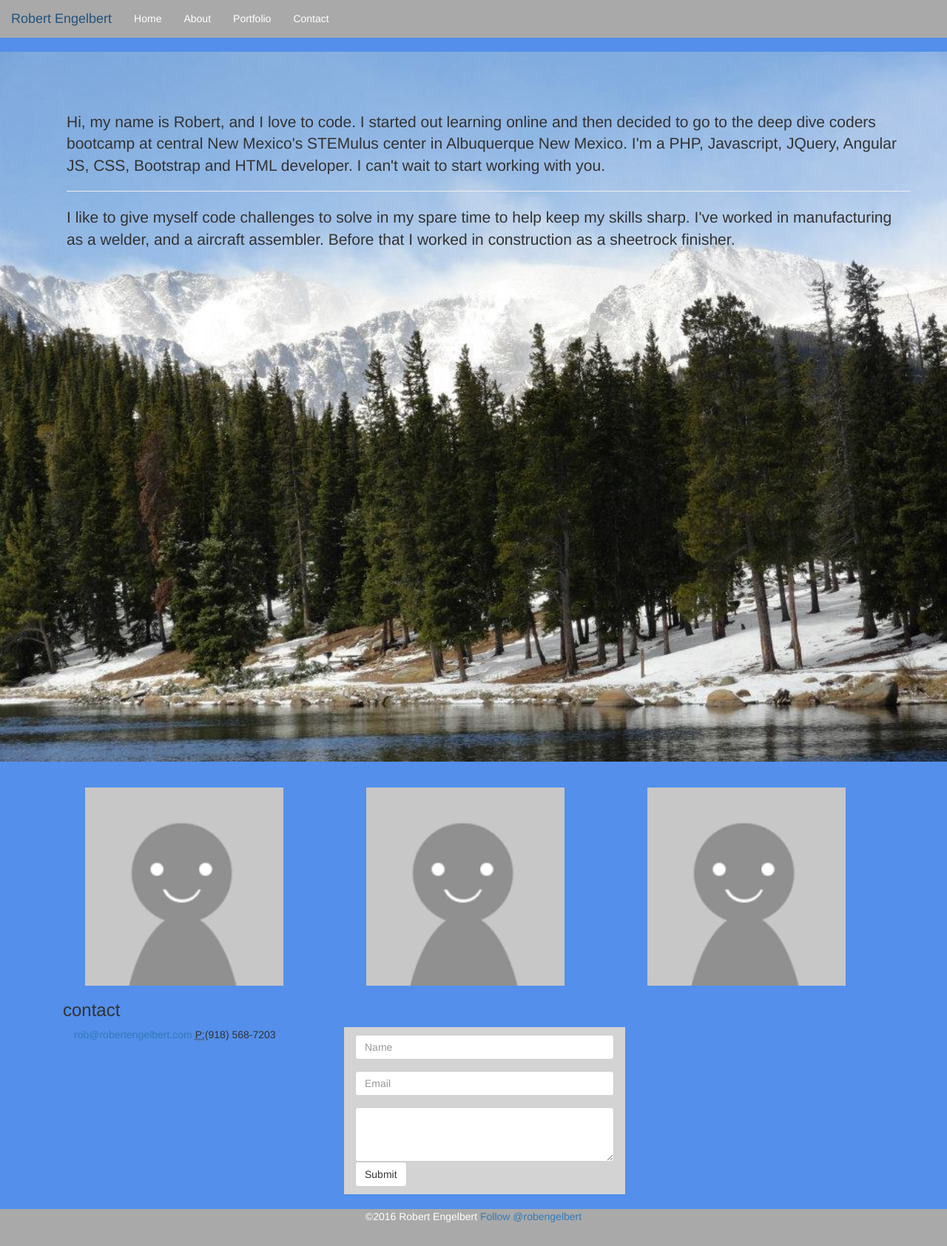
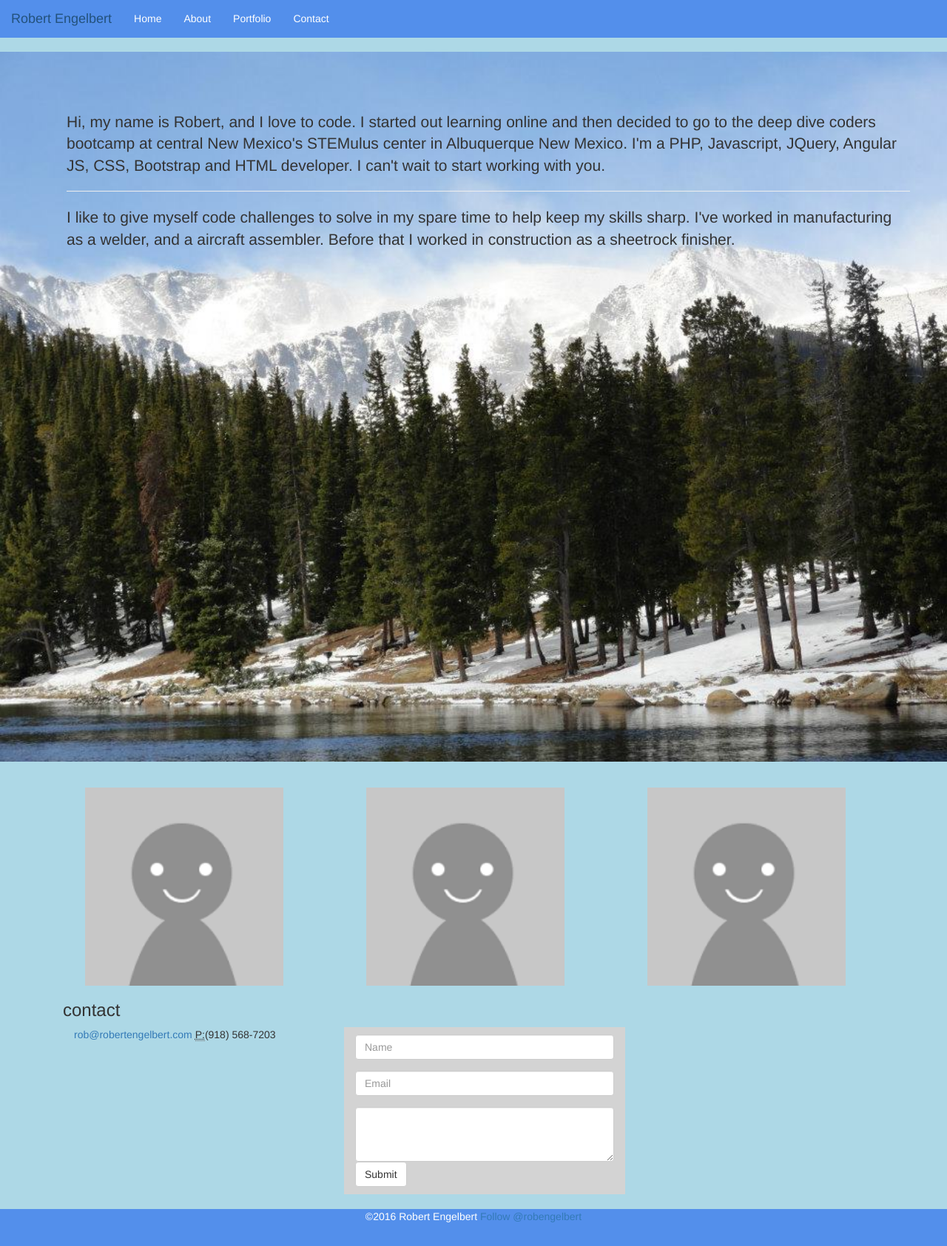
Before and after one commit to Robengelbert/personal-web-page, a PHP site: page /documentation/index.php in a window 1280 px wide. Shown: the whole page at 74% size. Run offline with PHP 8.4, Linux system fonts and the light colour scheme; some libraries are stand-ins or nearby versions.

Commit message:
Changed the background color of the body to light blue and the color of the header and the footer to #538FEB

```diff
--- a/public_html/css/style.css
+++ b/public_html/css/style.css
@@ -1,7 +1,7 @@
 /*to keep page content from going behind the navbar and give the body a lightgray color*/
 body{
 	padding-top: 70px;
-	background-color: #538FEB;
+	background-color: lightblue;
 }
 /*to resize banner image at the top*/
 .resize{
@@ -14,7 +14,7 @@ body{
 }
 /*to add and style the footer*/
 footer{
-	background-color: darkgray;
+	background-color: #538FEB;
 	color:white;
 	height: 50px;
 	text-align:center;
--- a/public_html/documentation/index.php
+++ b/public_html/documentation/index.php
@@ -19,7 +19,7 @@
 	<body id="scroll">
 		<a id="home"></a>
 		<!-- navigation begins -->
-		<nav class="navbar navbar-light navbar-fixed-top" style="background-color: darkgray">
+		<nav class="navbar navbar-light navbar-fixed-top" style="background-color: #538FEB">
 
 			<!-- Navbar brand-->
 			<a class="navbar-brand" href="#">Robert Engelbert</a>
```
